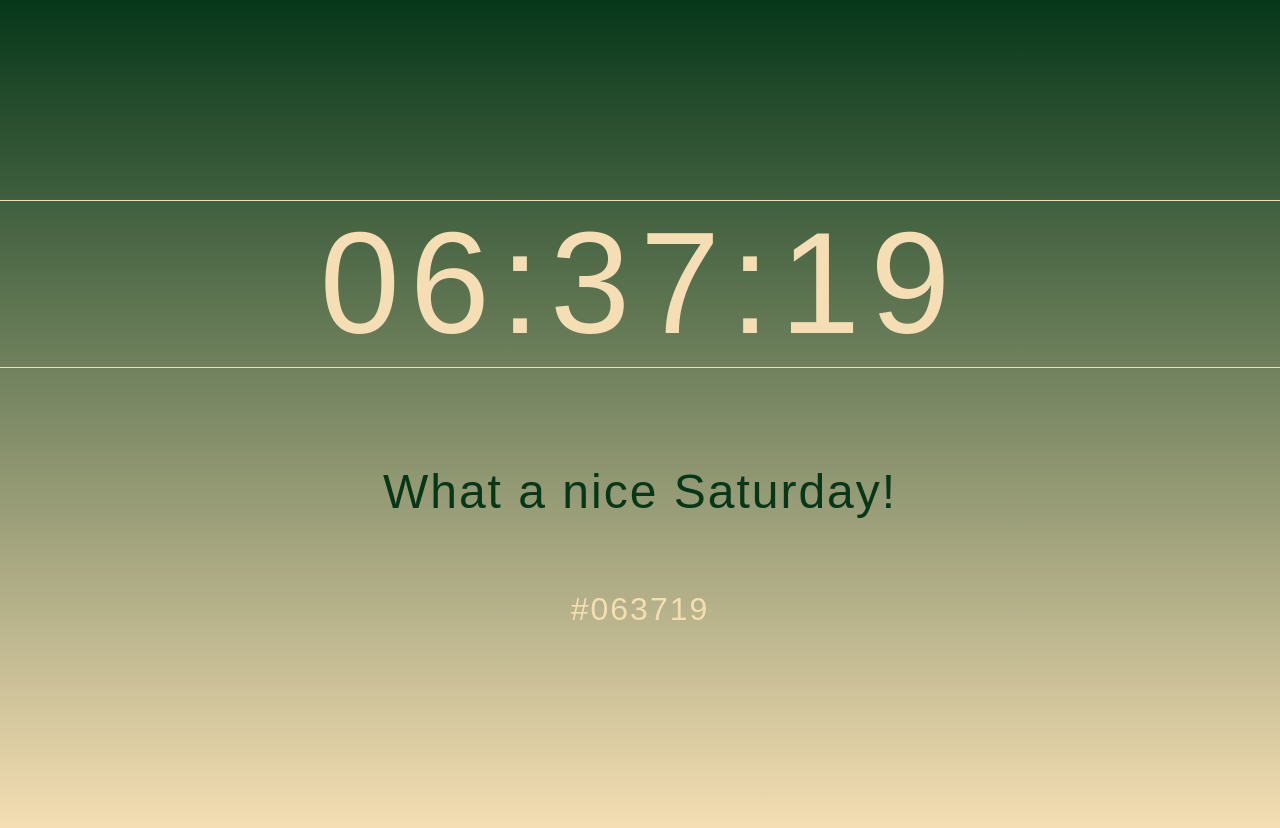
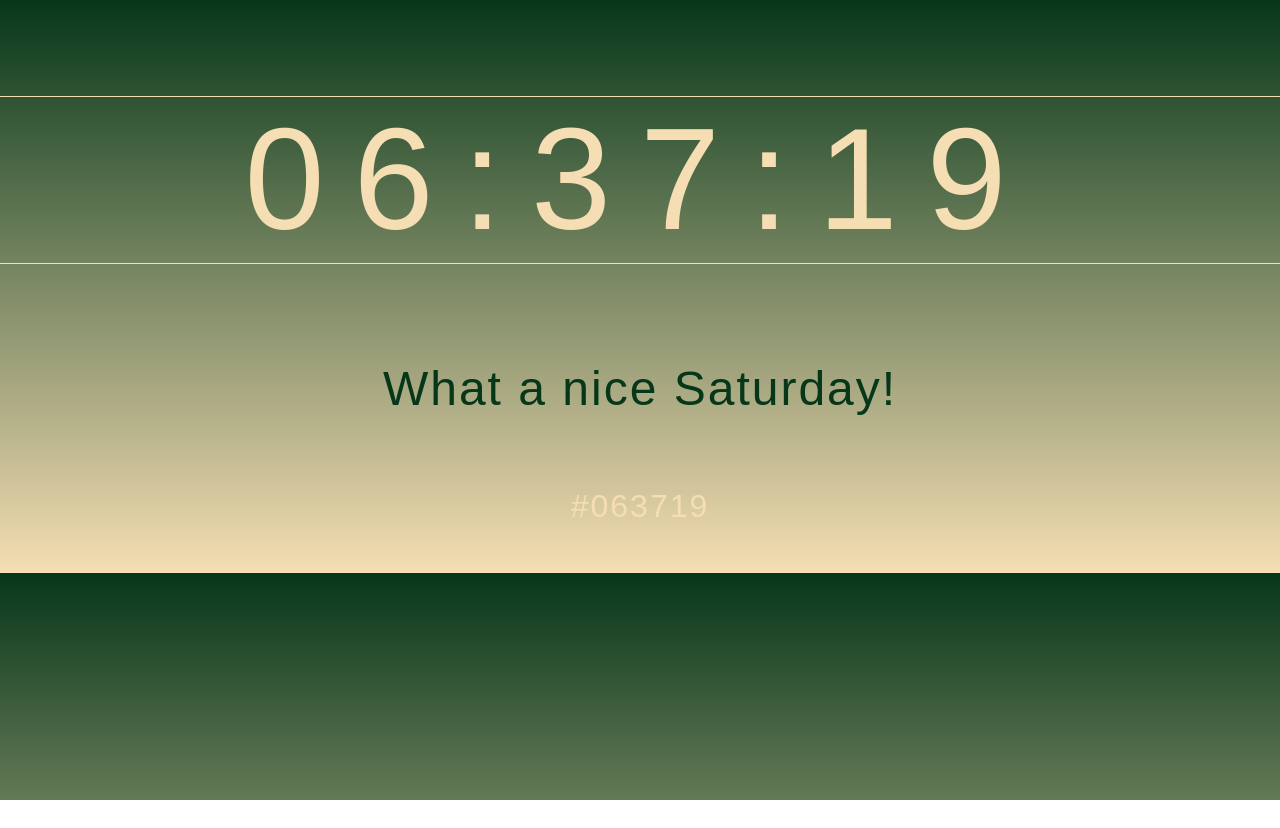
Before and after one commit to drobch/hexowatches, a plain HTML site: page index.html in a window 1280 px wide. After the commit the page ends 800 px from the top, so only its background shows below. Drawn offline with Linux system fonts and the light colour scheme.

Commit message:
Update style.css

```diff
--- a/css/style.css
+++ b/css/style.css
@@ -4,7 +4,7 @@ body {
     font-family: fantasy;
     text-align: center;
     color: wheat;
-    margin: 200px auto;
+    margin: 3em auto;
     height: 100%;
     width: 100%;
     background-repeat: no-repeat;
@@ -21,7 +21,7 @@ body {
 #clock {
     border-top: 1px solid wheat;
     border-bottom: 1px solid wheat;
-    letter-spacing: 10px;
+    letter-spacing: 0.2em;
     text-align: center;
     font-weight: 300;
     font-size: 9em;
```
